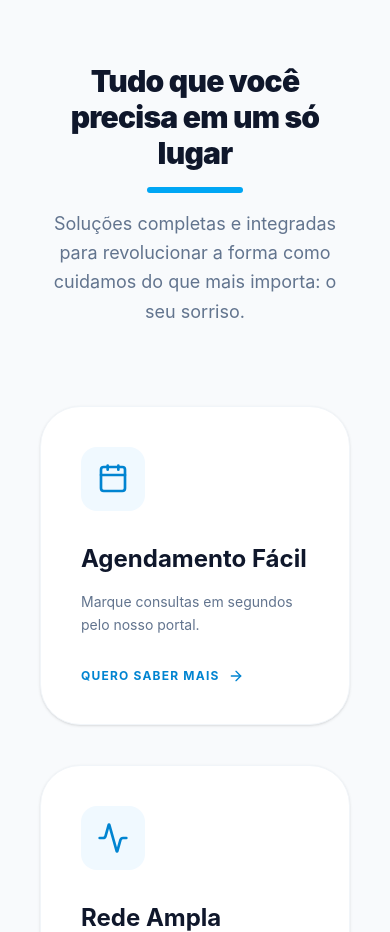
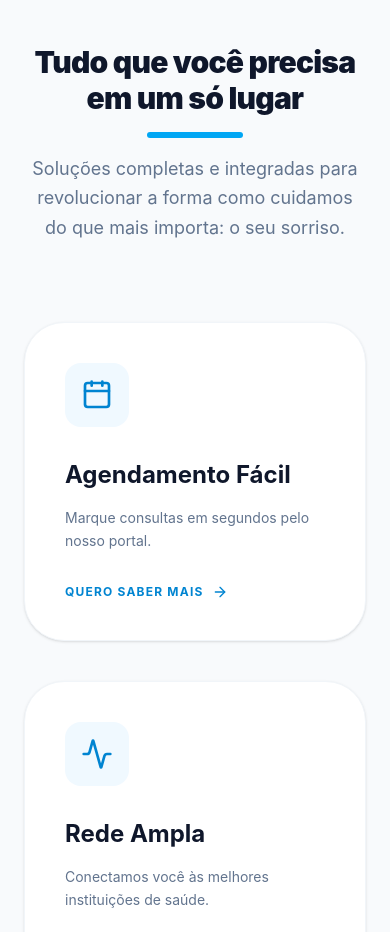
Before and after one commit to PedroBegali/BridgeCare_Sprint_3, a React (Vite) app: page / in a window 390 px wide. Shown: the part 1120-2052 px from the top of the page. Built offline with nearby package versions, Linux system fonts and the light colour scheme.

Commit message:
Feat: Alteração Layout Paginas

```diff
--- a/src/components/Layout.tsx
+++ b/src/components/Layout.tsx
@@ -1,18 +1,44 @@
-import { Outlet } from "react-router-dom";
+import { Outlet, useLocation } from "react-router-dom";
+import { useEffect } from "react";
 import Header from "./Header";
 import Footer from "./Footer";
 
+
+
+
+const ScrollManager = () => {
+  const { pathname } = useLocation();
+  useEffect(() => {
+    window.scrollTo(0, 0);
+  }, [pathname]);
+  return null;
+};
+
+
+const PageWrapper = ({ children }: { children: React.ReactNode }) => (
+<div className="animate-in fade-in slide-in-from-bottom-2 duration-700 ease-in-out">
+    {children}
+</div>
+);
+
+
+
 const Layout = () => {
   return (
-    <div className="min-h-screen flex flex-col bg-slate-50 text-slate-900 selection:bg-blue-100 selection:text-blue-700">
+<div className="min-h-screen flex flex-col bg-slate-50 text-slate-900 selection:bg-blue-100 selection:text-blue-700 font-sans">
+
+<ScrollManager />
+
       <Header />
 
-      <main className="grow w-full max-w-7xl mx-auto px-4 sm:px-6 lg:px-8 py-10 animate-in fade-in duration-500">
-        <Outlet />
-      </main>
+<main className="grow w-full">
+<PageWrapper>
+<Outlet />
+</PageWrapper>
+</main>
 
       <Footer />
-    </div>
+</div>
   );
 };
 
```
